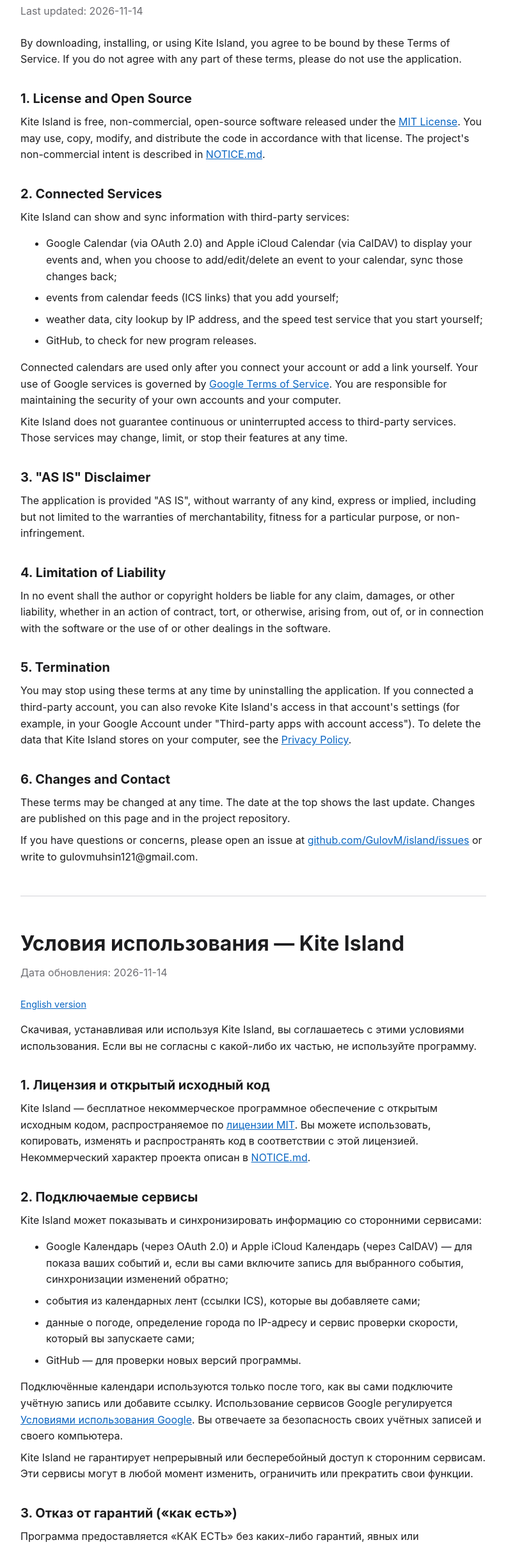
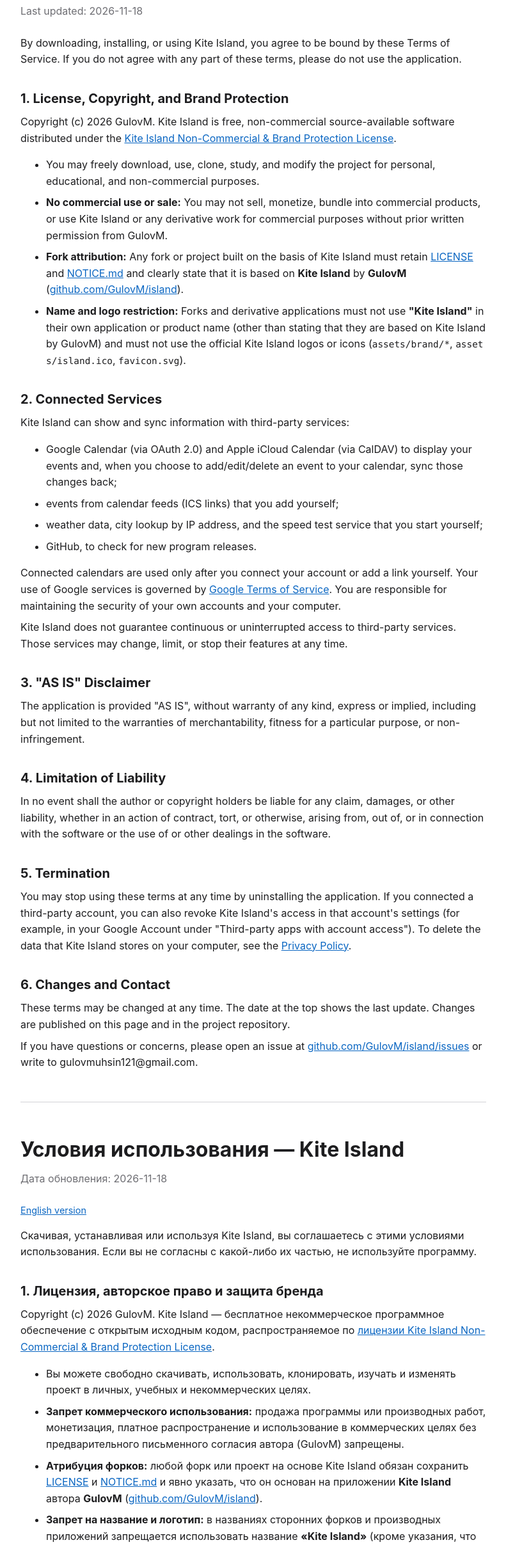
Before and after one commit to GulovM/island, a plain HTML site: page terms.html in a window 1280 px wide. Shown: the part 133-2551 px from the top of the page at 64% size, without its empty margins (244-1035 px from the left). Drawn offline with Linux system fonts and the light colour scheme.

Commit message:
docs: обновить описание функций, условия лицензии и авторское право (v1.9.0)

```diff
--- a/terms.html
+++ b/terms.html
@@ -58,12 +58,18 @@
   <p class="lang-switch">English · <a href="#ru">Русская версия</a></p>
 
   <h1>Terms of Service — Kite Island</h1>
-  <p class="meta">Last updated: 2026-11-14</p>
+  <p class="meta">Last updated: 2026-11-18</p>
 
   <p>By downloading, installing, or using Kite Island, you agree to be bound by these Terms of Service. If you do not agree with any part of these terms, please do not use the application.</p>
 
-  <h2>1. License and Open Source</h2>
-  <p>Kite Island is free, non-commercial, open-source software released under the <a href="https://github.com/GulovM/island/blob/main/LICENSE">MIT License</a>. You may use, copy, modify, and distribute the code in accordance with that license. The project's non-commercial intent is described in <a href="https://github.com/GulovM/island/blob/main/NOTICE.md">NOTICE.md</a>.</p>
+  <h2>1. License, Copyright, and Brand Protection</h2>
+  <p>Copyright (c) 2026 GulovM. Kite Island is free, non-commercial source-available software distributed under the <a href="https://github.com/GulovM/island/blob/main/LICENSE">Kite Island Non-Commercial &amp; Brand Protection License</a>.</p>
+  <ul>
+    <li>You may freely download, use, clone, study, and modify the project for personal, educational, and non-commercial purposes.</li>
+    <li><strong>No commercial use or sale:</strong> You may not sell, monetize, bundle into commercial products, or use Kite Island or any derivative work for commercial purposes without prior written permission from GulovM.</li>
+    <li><strong>Fork attribution:</strong> Any fork or project built on the basis of Kite Island must retain <a href="https://github.com/GulovM/island/blob/main/LICENSE">LICENSE</a> and <a href="https://github.com/GulovM/island/blob/main/NOTICE.md">NOTICE.md</a> and clearly state that it is based on <strong>Kite Island</strong> by <strong>GulovM</strong> (<a href="https://github.com/GulovM/island">github.com/GulovM/island</a>).</li>
+    <li><strong>Name and logo restriction:</strong> Forks and derivative applications must not use <strong>"Kite Island"</strong> in their own application or product name (other than stating that they are based on Kite Island by GulovM) and must not use the official Kite Island logos or icons (<code>assets/brand/*</code>, <code>assets/island.ico</code>, <code>favicon.svg</code>).</li>
+  </ul>
 
   <h2>2. Connected Services</h2>
   <p>Kite Island can show and sync information with third-party services:</p>
@@ -93,14 +99,20 @@
 
   <div id="ru">
   <h1>Условия использования — Kite Island</h1>
-  <p class="meta">Дата обновления: 2026-11-14</p>
+  <p class="meta">Дата обновления: 2026-11-18</p>
 
   <p class="lang-switch"><a href="#">English version</a></p>
 
   <p>Скачивая, устанавливая или используя Kite Island, вы соглашаетесь с этими условиями использования. Если вы не согласны с какой-либо их частью, не используйте программу.</p>
 
-  <h2>1. Лицензия и открытый исходный код</h2>
-  <p>Kite Island — бесплатное некоммерческое программное обеспечение с открытым исходным кодом, распространяемое по <a href="https://github.com/GulovM/island/blob/main/LICENSE">лицензии MIT</a>. Вы можете использовать, копировать, изменять и распространять код в соответствии с этой лицензией. Некоммерческий характер проекта описан в <a href="https://github.com/GulovM/island/blob/main/NOTICE.md">NOTICE.md</a>.</p>
+  <h2>1. Лицензия, авторское право и защита бренда</h2>
+  <p>Copyright (c) 2026 GulovM. Kite Island — бесплатное некоммерческое программное обеспечение с открытым исходным кодом, распространяемое по <a href="https://github.com/GulovM/island/blob/main/LICENSE">лицензии Kite Island Non-Commercial &amp; Brand Protection License</a>.</p>
+  <ul>
+    <li>Вы можете свободно скачивать, использовать, клонировать, изучать и изменять проект в личных, учебных и некоммерческих целях.</li>
+    <li><strong>Запрет коммерческого использования:</strong> продажа программы или производных работ, монетизация, платное распространение и использование в коммерческих целях без предварительного письменного согласия автора (GulovM) запрещены.</li>
+    <li><strong>Атрибуция форков:</strong> любой форк или проект на основе Kite Island обязан сохранить <a href="https://github.com/GulovM/island/blob/main/LICENSE">LICENSE</a> и <a href="https://github.com/GulovM/island/blob/main/NOTICE.md">NOTICE.md</a> и явно указать, что он основан на приложении <strong>Kite Island</strong> автора <strong>GulovM</strong> (<a href="https://github.com/GulovM/island">github.com/GulovM/island</a>).</li>
+    <li><strong>Запрет на название и логотип:</strong> в названиях сторонних форков и производных приложений запрещается использовать название <strong>«Kite Island»</strong> (кроме указания, что проект основан на Kite Island от GulovM), а также запрещается использовать официальный логотип и иконки Kite Island (<code>assets/brand/*</code>, <code>assets/island.ico</code>, <code>favicon.svg</code>).</li>
+  </ul>
 
   <h2>2. Подключаемые сервисы</h2>
   <p>Kite Island может показывать и синхронизировать информацию со сторонними сервисами:</p>
```
Also changed, not shown: index.html (+7 -5 lines), privacy.html (+6 -6 lines).
